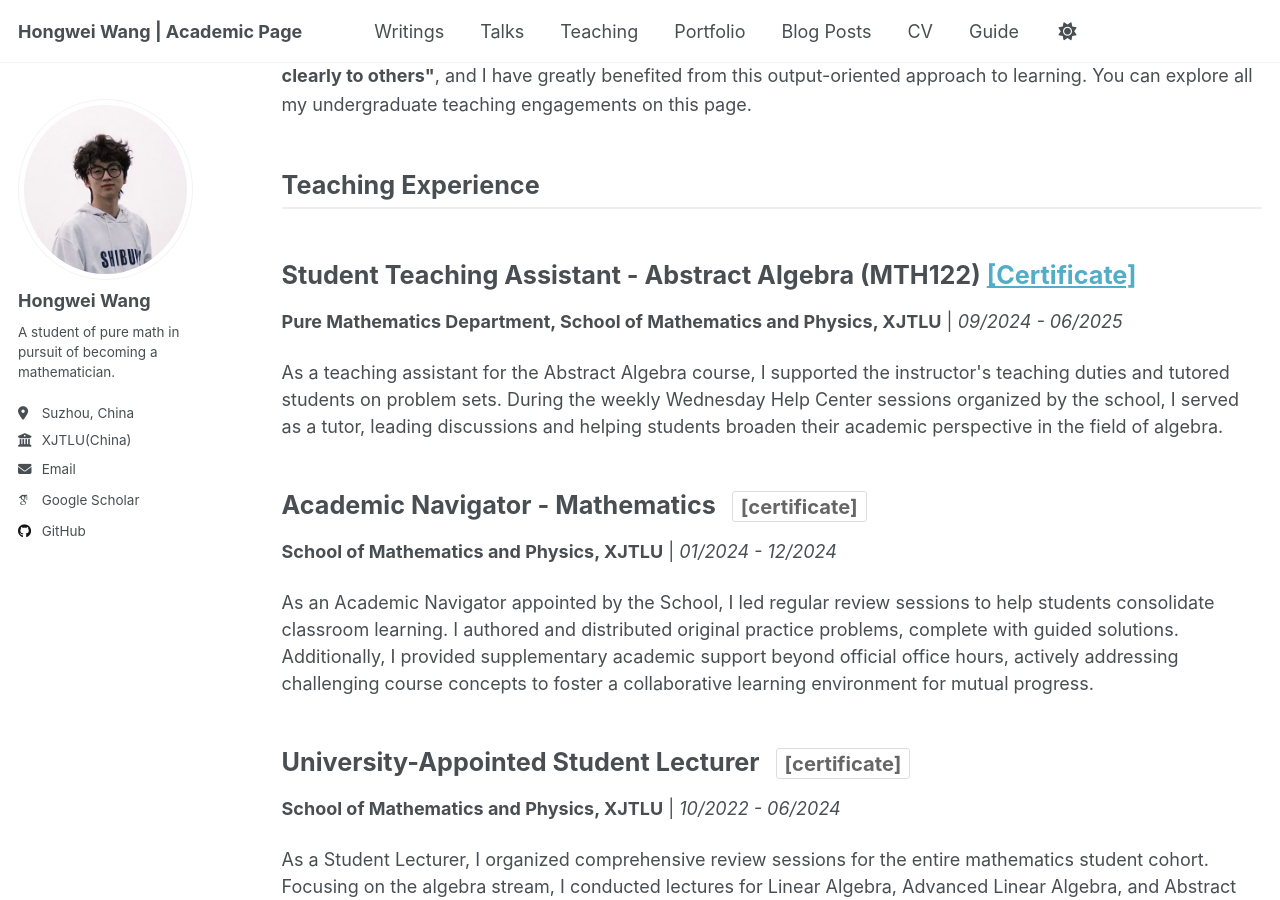
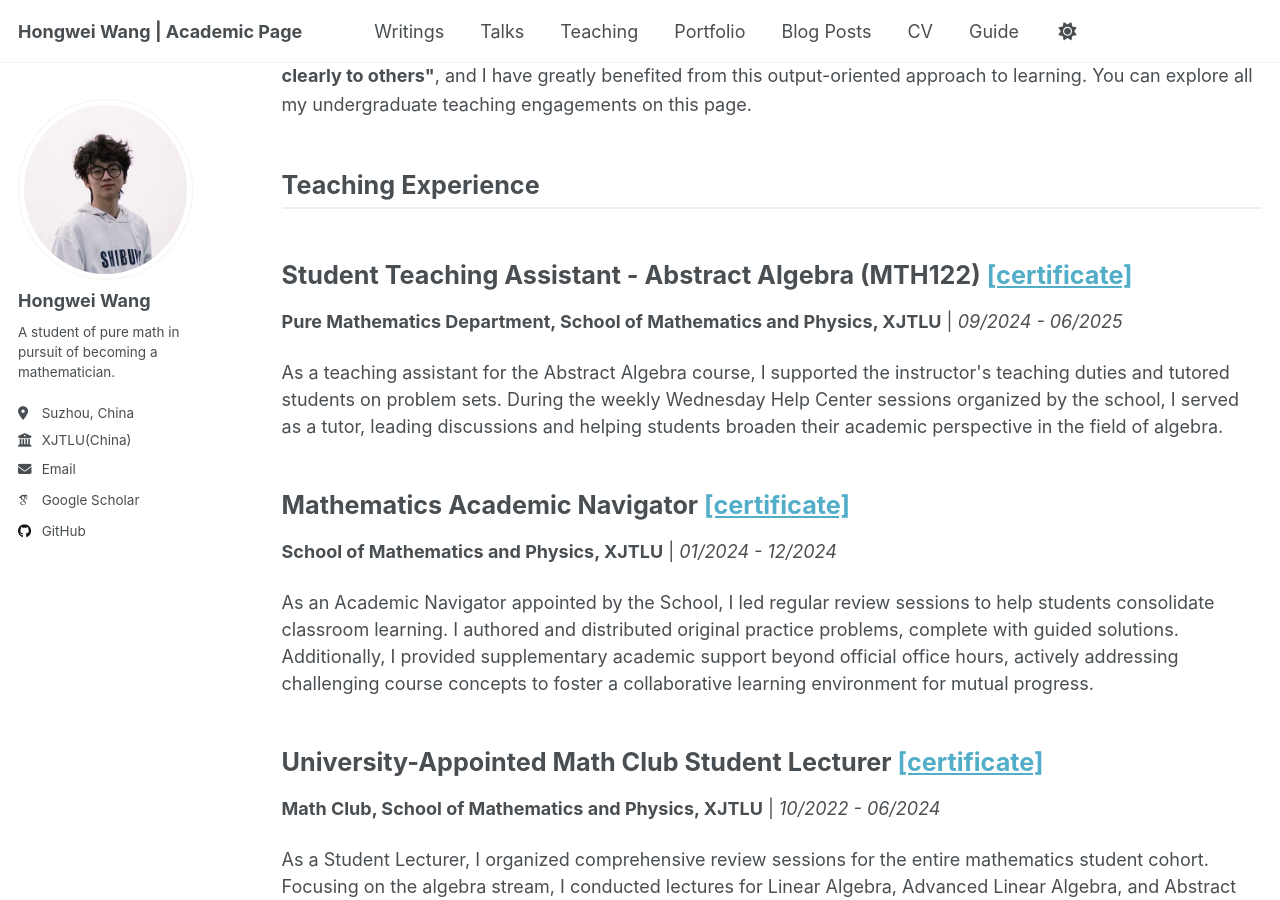
Before and after one commit to WangHongWei-AcademicPage/WangHongWei-AcademicPage.github.io, a Jekyll site: the page built from _pages/teaching.html, in a window 1280 px wide and 900 px high, scrolled down 285 px. Built offline with Jekyll 4.4.1, drawn with Linux system fonts in a browser that asks for light colours; some web fonts are replaced; a script that is not in the unit is left out.

Commit message:
Update teaching.html

```diff
--- a/_pages/teaching.html
+++ b/_pages/teaching.html
@@ -14,25 +14,25 @@ I have always adhered to the learning philosophy that <strong>"the best way to t
   <div class="publication-item">
     <h3 style="font-size: 1.4em; margin-bottom: 0.5em;">
       Student Teaching Assistant - Abstract Algebra (MTH122)
-      <a href="../assets/ta.pdf" style="font-size: inherit;">[Certificate]</a>
+      <a href="../assets/ta.pdf" style="font-size: inherit;">[certificate]</a>
     </h3>
     <p><strong>Pure Mathematics Department, School of Mathematics and Physics, XJTLU</strong> | <em>09/2024 - 06/2025</em></p>
     <p>As a teaching assistant for the Abstract Algebra course, I supported the instructor's teaching duties and tutored students on problem sets. During the weekly Wednesday Help Center sessions organized by the school, I served as a tutor, leading discussions and helping students broaden their academic perspective in the field of algebra.</p>
   </div>
 
   <div class="publication-item">
-    <h3 style="font-size: 1.4em; margin-bottom: 0.5em;">Academic Navigator - Mathematics
-      <a href="../assets/na.pdf" target="_blank" style="font-size: 0.8em; margin-left: 10px; text-decoration: none; color: #666; border: 1px solid #ddd; padding: 2px 8px; border-radius: 3px;">[certificate]</a>
+    <h3 style="font-size: 1.4em; margin-bottom: 0.5em;">Mathematics Academic Navigator
+      <a href="../assets/na.pdf" style="font-size: inherit;">[certificate]</a>
     </h3>
     <p><strong>School of Mathematics and Physics, XJTLU</strong> | <em>01/2024 - 12/2024</em></p>
     <p>As an Academic Navigator appointed by the School, I led regular review sessions to help students consolidate classroom learning. I authored and distributed original practice problems, complete with guided solutions. Additionally, I provided supplementary academic support beyond official office hours, actively addressing challenging course concepts to foster a collaborative learning environment for mutual progress.</p>
   </div>
 
   <div class="publication-item">
-    <h3 style="font-size: 1.4em; margin-bottom: 0.5em;">University-Appointed Student Lecturer
-    <a href="../assets/let.pdf" target="_blank" style="font-size: 0.8em; margin-left: 10px; text-decoration: none; color: #666; border: 1px solid #ddd; padding: 2px 8px; border-radius: 3px;">[certificate]</a>
+    <h3 style="font-size: 1.4em; margin-bottom: 0.5em;">University-Appointed Math Club Student Lecturer
+    <a href="../assets/let.pdf" style="font-size: inherit;">[certificate]</a>
     </h3>
-    <p><strong>School of Mathematics and Physics, XJTLU</strong> | <em>10/2022 - 06/2024</em></p>
+    <p><strong>Math Club, School of Mathematics and Physics, XJTLU</strong> | <em>10/2022 - 06/2024</em></p>
     <p>As a Student Lecturer, I organized comprehensive review sessions for the entire mathematics student cohort. Focusing on the algebra stream, I conducted lectures for Linear Algebra, Advanced Linear Algebra, and Abstract Algebra to prepare students for their midterm and final examinations. The sessions were designed to reinforce difficult concepts and solidify semester-long learning.</p>
   </div>
 </div>
```
